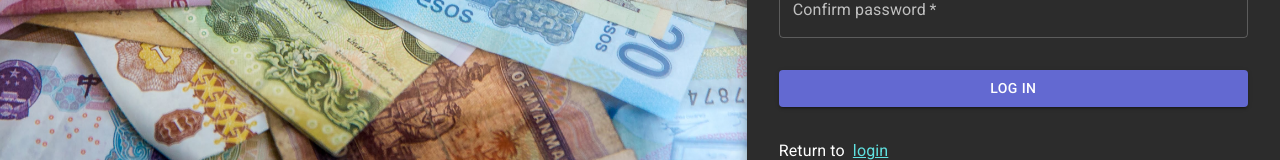
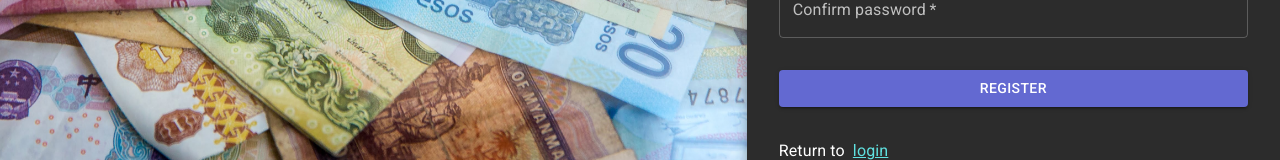
Before and after one commit to JacobArthurs/expense-tracker-frontend, a React (Vite) app: page /register in a window 1280 px wide. Shown: the part 594-754 px from the top of the page. Built offline with nearby package versions, Linux system fonts and the light colour scheme.

Commit message:
Change "login" to "register"

```diff
--- a/src/pages/Register.jsx
+++ b/src/pages/Register.jsx
@@ -216,7 +216,7 @@ const Register = () => {
               variant="contained"
               sx={{ my: 3 }}
             >
-              Log In
+              Register
             </Button>
             <Grid container sx={{mt: 1, mb: 3}}>
             <Grid item>
```
